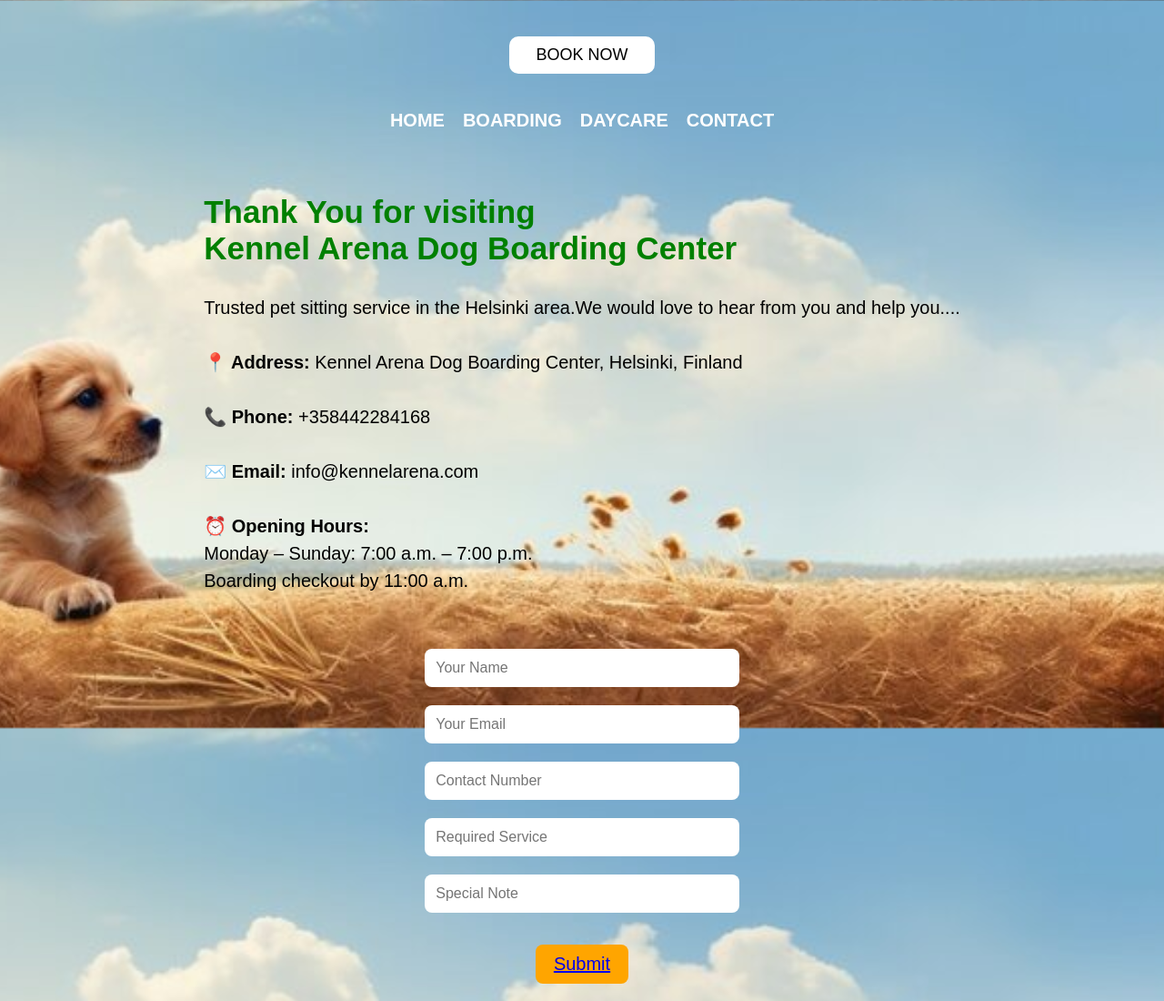
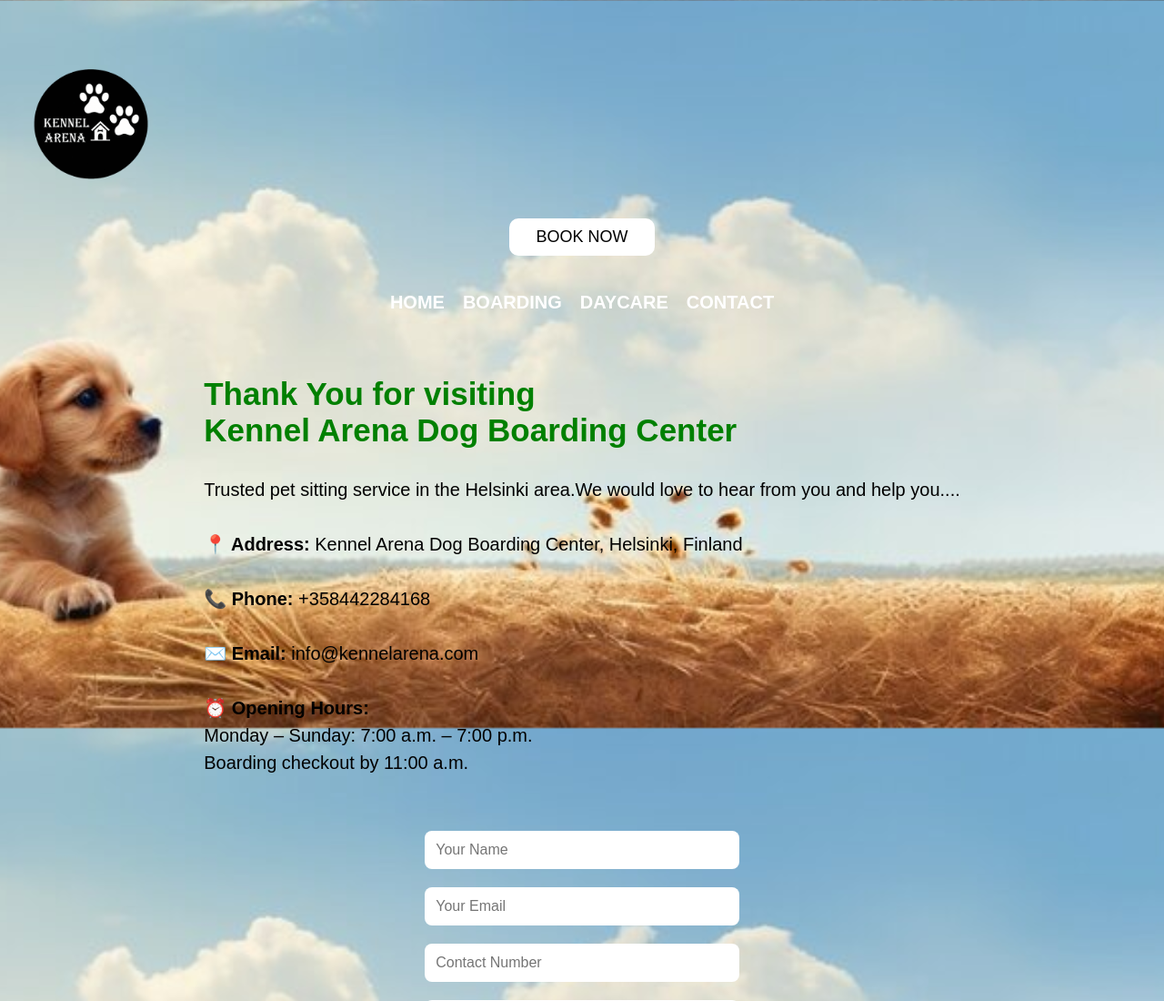
Before and after one commit to Himz2025/Kennel_arena_dogboarding, a plain HTML site: page contact.html in a window 1280 px wide. Shown: the top 1100 px of the page at 91% size. Drawn offline with Linux system fonts and the light colour scheme.

Commit message:
Update contact.html

```diff
--- a/contact.html
+++ b/contact.html
@@ -11,6 +11,7 @@
   <body>
     <div class="main">
       <div class="navbar">
+        <div class="logo"></div>
         <div class="menu">
           <a class="cn" href="contact.html">BOOK NOW</a>
           <ul>
```
